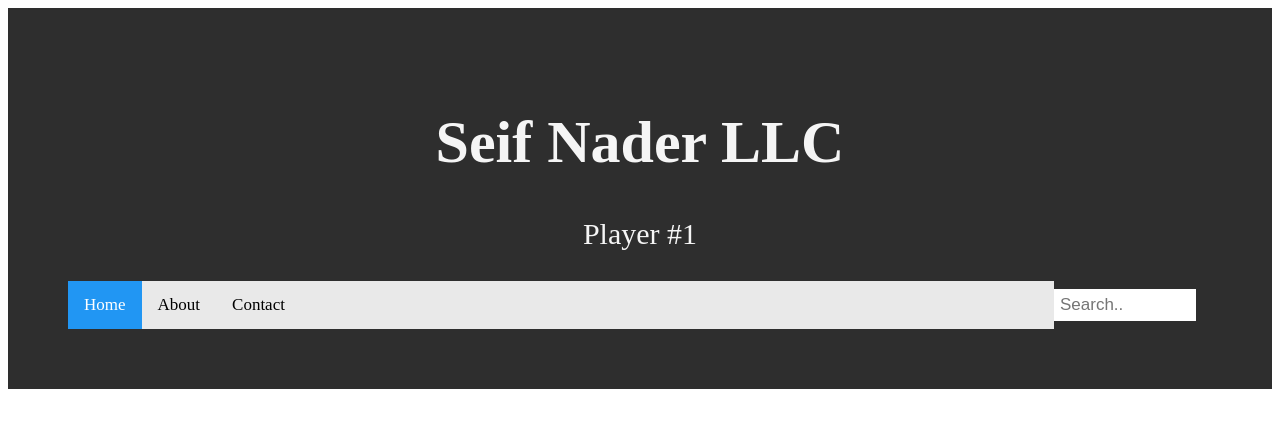
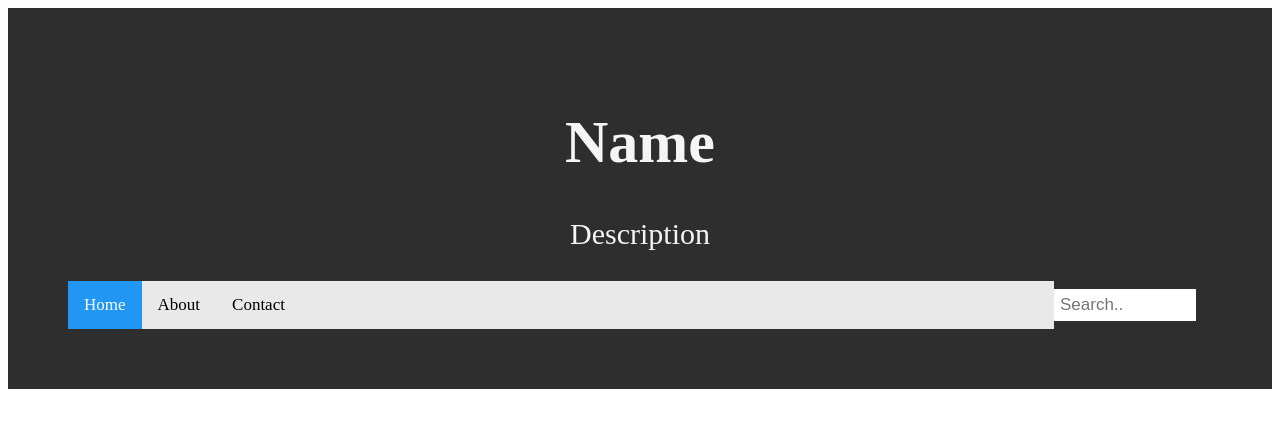
Before and after one commit to seifnadersofaar/personal-website, a plain HTML site: page index.html in a window 1280 px wide. Drawn offline with Linux system fonts and the light colour scheme; files that its build step writes are made by us from their sources.

Commit message:
Update index.html

```diff
--- a/index.html
+++ b/index.html
@@ -5,7 +5,7 @@
         <!--
             Title displayed on the browser
         -->
-        <title>Nader LLC</title>
+        <title>Name</title>
         <!--
             CSS Stylesheet
         -->
@@ -18,11 +18,11 @@
 
     <body>
         <!--
-            Company Name
+            Name
         -->
         <div class="header">
-            <h1>Seif Nader LLC</h1>
-            <p>Player #1</p>
+            <h1>Name</h1>
+            <p>Description</p>
 
             <!--
                 Search Bar
```
